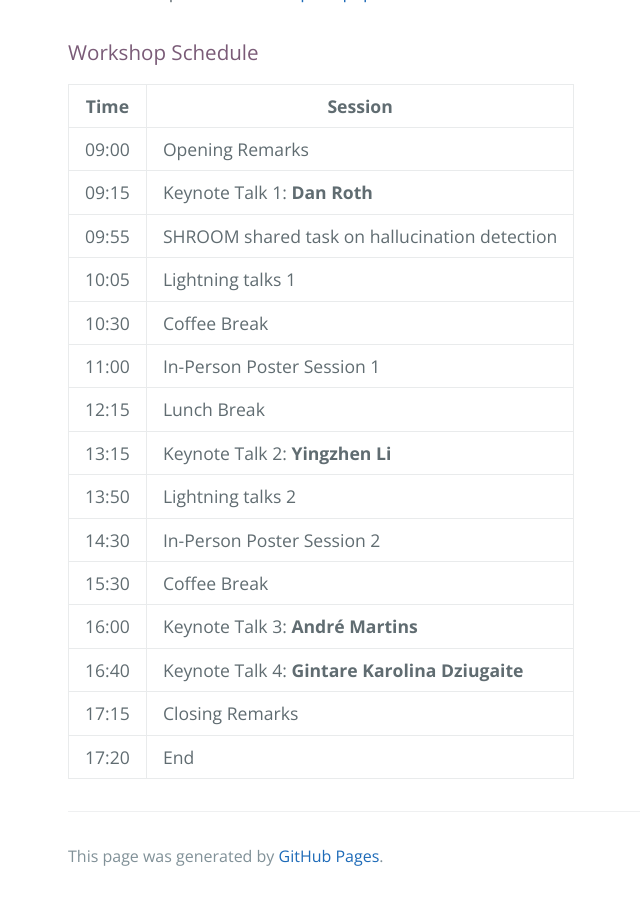
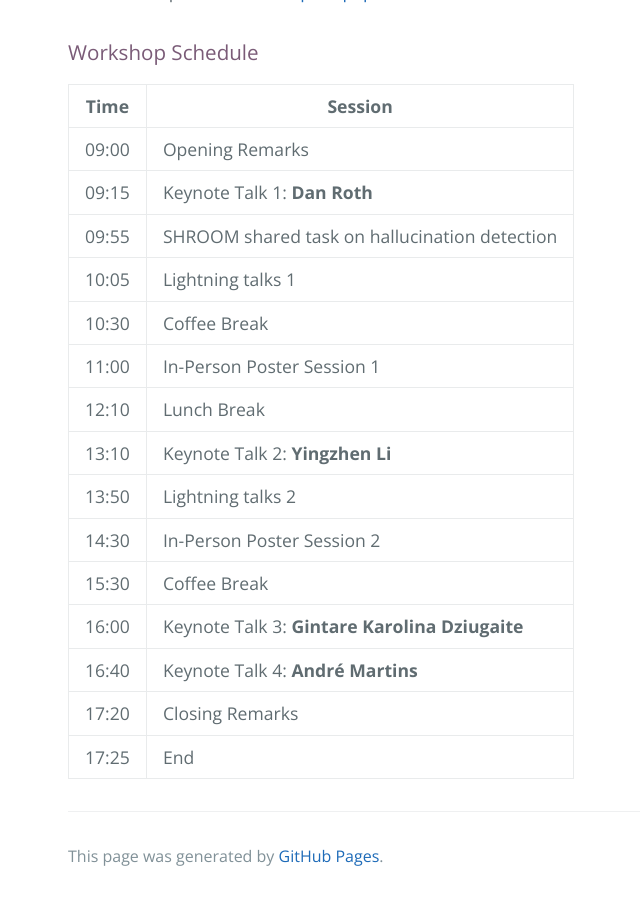
Before and after one commit to uncertainlp/uncertainlp.github.io, a Jekyll site: the page built from program.md, in a window 1280 px wide and 900 px high, scrolled down 964 px. Shown: the whole window, without its empty margins (156-796 px from the left). Built offline with Jekyll 4.4.1, drawn with Linux system fonts in a browser that asks for light colours.

Commit message:
fix keynote slots

```diff
--- a/program.md
+++ b/program.md
@@ -17,12 +17,12 @@ See the complete list of [accepted papers](accepted.md).
 | 10:05 | Lightning talks 1 |
 | 10:30 | Coffee Break |
 | 11:00 | In-Person Poster Session 1 |
-| 12:15 | Lunch Break |
-| 13:15 | Keynote Talk 2: **Yingzhen Li** |
+| 12:10 | Lunch Break |
+| 13:10 | Keynote Talk 2: **Yingzhen Li** |
 | 13:50 | Lightning talks 2 |
 | 14:30 | In-Person Poster Session 2 |
 | 15:30 | Coffee Break |
-| 16:00 | Keynote Talk 3: **André Martins** |
-| 16:40 | Keynote Talk 4: **Gintare Karolina Dziugaite** |
-| 17:15 | Closing Remarks |
-| 17:20 | End |
+| 16:00 | Keynote Talk 3: **Gintare Karolina Dziugaite**
+| 16:40 | Keynote Talk 4: **André Martins** |
+| 17:20 | Closing Remarks |
+| 17:25 | End |
```
